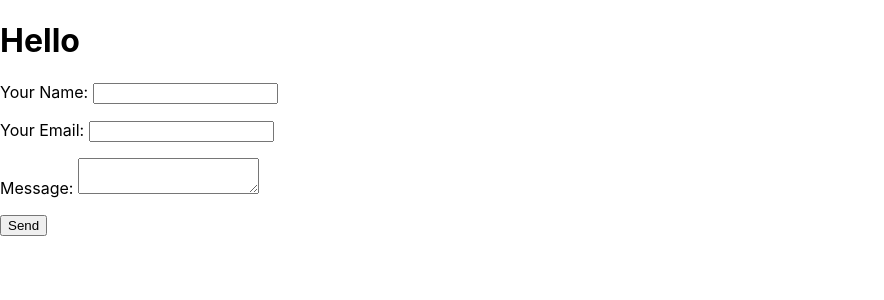
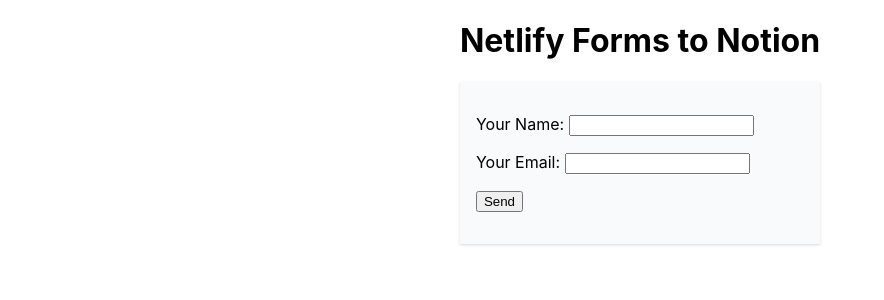
Before and after one commit to samrobbins85/netlify-next-notion, a Next.js app: page / in a window 1280 px wide. Shown: the top 300 px of the page, without its empty margins (0-884 px from the left). Built offline with nearby package versions, Linux system fonts and the light colour scheme.

Commit message:
Add email to submission, redirect and styling

```diff
--- a/pages/index.js
+++ b/pages/index.js
@@ -1,7 +1,7 @@
 export default function Home() {
   return (
-    <div>
-      <h1>Hello</h1>
+    <main>
+      <h1>Netlify Forms to Notion</h1>
       <form name="contact" method="POST" data-netlify="true">
         <p>
           <label>
@@ -14,14 +14,9 @@ export default function Home() {
           </label>
         </p>
         <p>
-          <label>
-            Message: <textarea name="message"></textarea>
-          </label>
-        </p>
-        <p>
           <button type="submit">Send</button>
         </p>
       </form>
-    </div>
+    </main>
   );
 }
--- /dev/null
+++ b/pages/success.js
@@ -0,0 +1,3 @@
+export default function Success() {
+  return <h1 className="success">Form submitted!</h1>;
+}
--- a/styles/globals.css
+++ b/styles/globals.css
@@ -14,3 +14,19 @@ a {
 * {
   box-sizing: border-box;
 }
+
+main {
+  display: grid;
+  justify-content: center;
+}
+
+form {
+  background-color: #f9fafb;
+  box-shadow: 0 1px 3px 0 rgba(0, 0, 0, 0.1), 0 1px 2px 0 rgba(0, 0, 0, 0.06);
+  padding: 1rem;
+}
+
+.success {
+  padding-top: 1rem;
+  text-align: center;
+}
```
Also changed, not shown: 1 other file (tests, documents, lock files or other folders).
